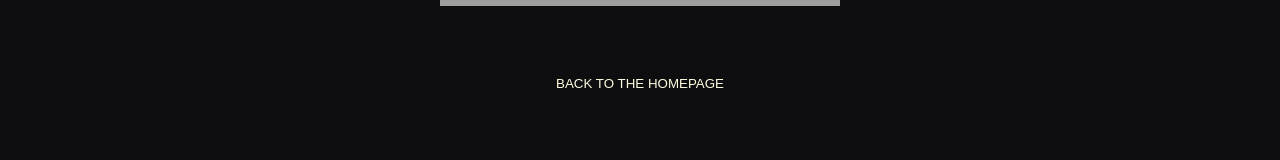
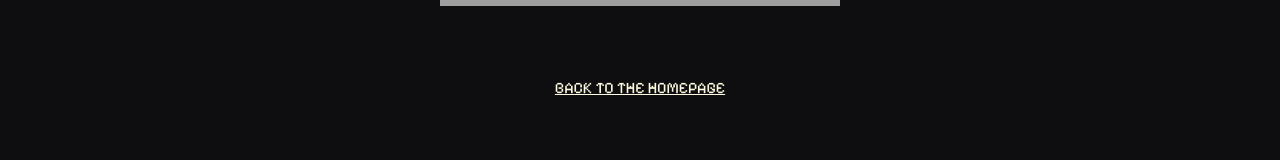
Before and after one commit to Guidogl/pixelated-web, a plain HTML site: page pages/adventure.html in a window 1280 px wide. Shown: the part 573-733 px from the top of the page. Drawn offline with Linux system fonts and the light colour scheme; grey boxes are pictures that could not be loaded.

Commit message:
button to a tag

```diff
--- a/pages/adventure.html
+++ b/pages/adventure.html
@@ -26,12 +26,7 @@
         alt="Adventure Image"
       />
       <!-- Custom button to go back to homepage -->
-      <button
-        class="page-button"
-        href="https://guidogl.github.io/pixelated-web/index.html"
-      >
-        back to the homepage
-      </button>
+      <a class="page-button" href="../index.html">back to the homepage</a>
     </div>
   </body>
   <!-- Adding footer with navigation -->
```
Also changed, not shown: pages/delivery.html (+1 -6 lines), pages/entrepreneurship.html (+1 -6 lines), pages/teamwork.html (+1 -6 lines).
